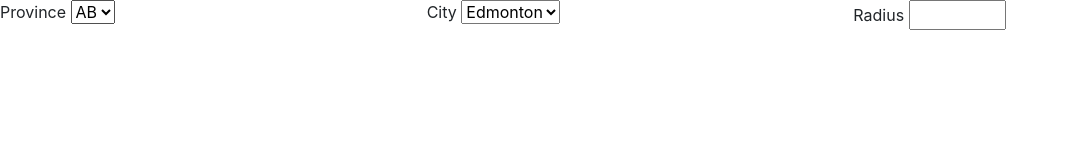
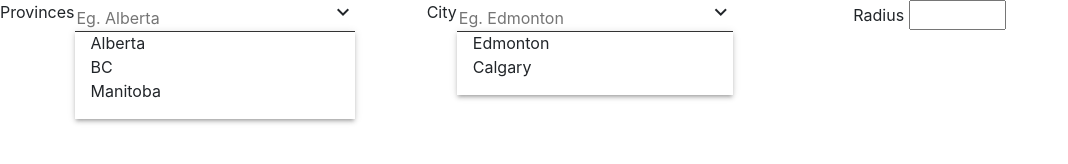
Before and after one commit to michaeljoepeterson/indeed-parser, a website: page public/index.html in a window 1280 px wide. Shown: the whole page, without its empty margins (0-1068 px from the left). Drawn offline with nearby package versions, Linux system fonts and the light colour scheme; no server answers.

Commit message:
initial render of search list from js

```diff
--- a/public/index.html
+++ b/public/index.html
@@ -1,22 +1,54 @@
 <html>
     <head>
         <title>Test</title>
+        <meta name="viewport" content="width=device-width, initial-scale=1.0">
         <link rel="stylesheet" href="https://stackpath.bootstrapcdn.com/bootstrap/4.5.2/css/bootstrap.min.css" integrity="sha384-JcKb8q3iqJ61gNV9KGb8thSsNjpSL0n8PARn9HuZOnIxN0hoP+VmmDGMN5t9UJ0Z" crossorigin="anonymous">
         <link rel="stylesheet" href="styles/index.css">
+        <link rel="stylesheet" href="styles/search-list.css">
+        <link rel="stylesheet" href="https://fonts.googleapis.com/icon?family=Material+Icons">
     </head>
     <body>
-        <form class="row">
+
+        <form class="row search-container">
             <div class="col-lg-4">
-                <label for="province">Province</label>
+                <!-- <label for="province">Province</label>
                 <select id="province">
                     <option>AB</option>
-                </select>
+                </select> -->
+                <div class="search-list-container" id="provinces-search">
+                    <label for="provinces-input" class="serach-list-title">Provinces</label>
+                    <div class="search-controls">
+                        <input class="search-list-input" id="provinces-input" placeholder="Eg. Alberta">
+                        <i class="material-icons">expand_more</i>
+                        <div class="search-list-content">
+                            <ul class="search-results">
+                                <li class="search-item">Alberta</li>
+                                <li class="search-item">BC</li>
+                                <li class="search-item">Manitoba</li>
+                            </ul>
+                        </div>
+                    </div>
+                </div>
             </div>
             <div class="col-lg-4">
-                <label for="city">City</label>
+                <!-- <label for="city">City</label>
                 <select id="city">
                     <option>Edmonton</option>
-                </select>
+                </select>        -->
+                <div class="search-list-container" id="city-search">
+                    <!-- <label for="city-input" class="serach-list-title">city</label>
+                    <div class="search-controls">
+                        <input class="search-list-input" id="city-input" placeholder="Eg. Alberta">
+                        <i class="material-icons">expand_more</i>
+                        <div class="search-list-content">
+                            <ul class="search-results">
+                                <li class="search-item">Alberta</li>
+                                <li class="search-item">BC</li>
+                                <li class="search-item">Manitoba</li>
+                            </ul>
+                        </div>
+                    </div>  -->
+                </div>
             </div>
             <div class="col-lg-4">
                 <label>Radius</label>
@@ -34,6 +66,7 @@
         <script src="https://cdn.jsdelivr.net/npm/popper.js@1.16.1/dist/umd/popper.min.js" integrity="sha384-9/reFTGAW83EW2RDu2S0VKaIzap3H66lZH81PoYlFhbGU+6BZp6G7niu735Sk7lN" crossorigin="anonymous"></script>
         <script src="https://stackpath.bootstrapcdn.com/bootstrap/4.5.2/js/bootstrap.min.js" integrity="sha384-B4gt1jrGC7Jh4AgTPSdUtOBvfO8shuf57BaghqFfPlYxofvL8/KUEfYiJOMMV+rV" crossorigin="anonymous"></script>
         <script src="js/jobs.js"></script>
+        <script src="js/search-list.js"></script>
         <script src="js/index.js"></script>
     </body>
 </html>
--- a/public/js/index.js
+++ b/public/js/index.js
@@ -1,9 +1,24 @@
-function initPage(){
-    console.log('hello');
+function initJobList(){
     let jobOptions = {
         jobResultsId:'indeed-results'
     }
     var jobSearch = new JobSearch(jobOptions);
 }
 
+
+function initSearches(){
+    let cityOptions = {
+        label:"City",
+        searchContainerId:'city-search',
+        results:['Edmonton','Calgary']
+    };
+    var citySearch = new SearchList(cityOptions);
+    //var provinceSearch = new SearchList();
+}
+
+function initPage(){
+    initJobList();
+    initSearches();
+}
+
 $(initPage);
--- a/public/js/jobs.js
+++ b/public/js/jobs.js
@@ -1,5 +1,5 @@
 function JobSearch(options){
-    this.constructor(options)
+    this.constructor(options);
 }
 
 JobSearch.prototype.constructor = function(options){
--- /dev/null
+++ b/public/js/search-list.js
@@ -0,0 +1,79 @@
+function SearchList(options){
+    this.constructor(options);
+}
+
+SearchList.prototype.constructor = function(options){
+    //toggle for checking if input is highlighted
+    this.results = options.results ? options.results : null;
+    this.searchId = options.searchContainerId ? options.searchContainerId : null;
+    this.searchContainer = options.searchContainerId ? $('#' + options.searchContainerId)[0] : null;
+    this.label = options.label ? options.label : null;
+    //debugger;
+    this.isFocused = false;
+
+    this.initList();
+}
+
+SearchList.prototype.initEventListeners = function(){
+
+}
+
+SearchList.prototype.buildPlaceholderText = function(){
+    return 'Eg. ' + this.results[0];
+}
+
+//build initial input
+SearchList.prototype.initList = function(){
+    let labelId = this.searchId + '-input';
+    let labelElement = $('<label></label');
+    labelElement.attr('id',labelId);
+    labelElement.text(this.label);
+
+    let searchControls = $('<div class="search-controls"></div>');
+    let searchInput = $('<input class="search-list-input">');
+    let placeholderText = this.buildPlaceholderText();
+    searchInput.attr('placeholder',placeholderText);
+    searchInput.attr('id',labelId);
+
+    let icon = $('<i class="material-icons">expand_more</i>');
+    let seachListContent = $('<div class="search-list-content"></div>');
+    let searchResults = $('<ul class="search-results"></ul>');
+    let items = this.buildResults();
+
+    searchResults.append(items);
+    seachListContent.append(searchResults);
+
+    searchControls.append(searchInput);
+    searchControls.append(icon);
+    searchControls.append(seachListContent);
+    //debugger;
+    $(this.searchContainer).append(labelElement);
+    $(this.searchContainer).append(searchControls);
+}
+//render result list
+SearchList.prototype.buildResults = function(){
+    let items = [];
+    for(let i = 0;i < this.results.length;i++){
+        let result = this.results[i];
+        let item = $('<li class="search-item"></li>');
+        item.text(result);
+        items.push(item);
+    }
+
+    return items;
+}
+
+SearchList.prototype.filterResults = function(){
+
+}
+
+//pulse color change on click
+//also transform placeholder by adding class
+SearchList.prototype.highlight = function(){
+    this.isFocused = true;
+}
+//adjust search list margin bottom to ensure enough space is after input
+//of search list container
+SearchList.prototype.adjustListMargin = function(){
+
+}
--- /dev/null
+++ b/public/styles/search-list.css
@@ -0,0 +1,42 @@
+.search-list-container{
+    display:flex;
+    margin-bottom: 8em;
+}
+
+.search-list-container > .search-controls{
+    border-bottom: 1px solid rgba(0,0,0,0.8);
+    transition: all 500ms;
+    position: relative;
+}
+
+.search-list-input{
+    border:none;
+    outline:none;
+}
+
+.search-list-content{
+    position: absolute;
+    box-shadow: 0px 3px 3px -2px rgba(0,0,0,0.2), 0px 3px 4px 0px rgba(0,0,0,0.14), 0px 1px 8px 0px rgba(0,0,0,0.12);
+    width:100%;
+
+}
+
+.indeed-results{
+
+}
+
+.search-results{
+    padding: 0 1em;
+}
+
+.search-results > li{
+    list-style-type: none;
+}
+.search-list-input::placeholder {
+    transition: all 500ms;
+    /* transform: translateX(-2em); */
+}
+
+.highlighted::placeholder {
+    transform: translateX(-10em);
+}
--- a/routers/geonames-router.js
+++ b/routers/geonames-router.js
@@ -66,7 +66,7 @@ router.get('/provinces',async (req,res,next) => {
 
 router.get('/cities',async (req,res,next) => {
     let {name} = req.query;
-    let geonames = new GeonamesInterface();
+    //let geonames = new GeonamesInterface();
     let wiki = new Wikipedia();
     let existingCities = myCache.get(name);
     if(existingCities){
```
